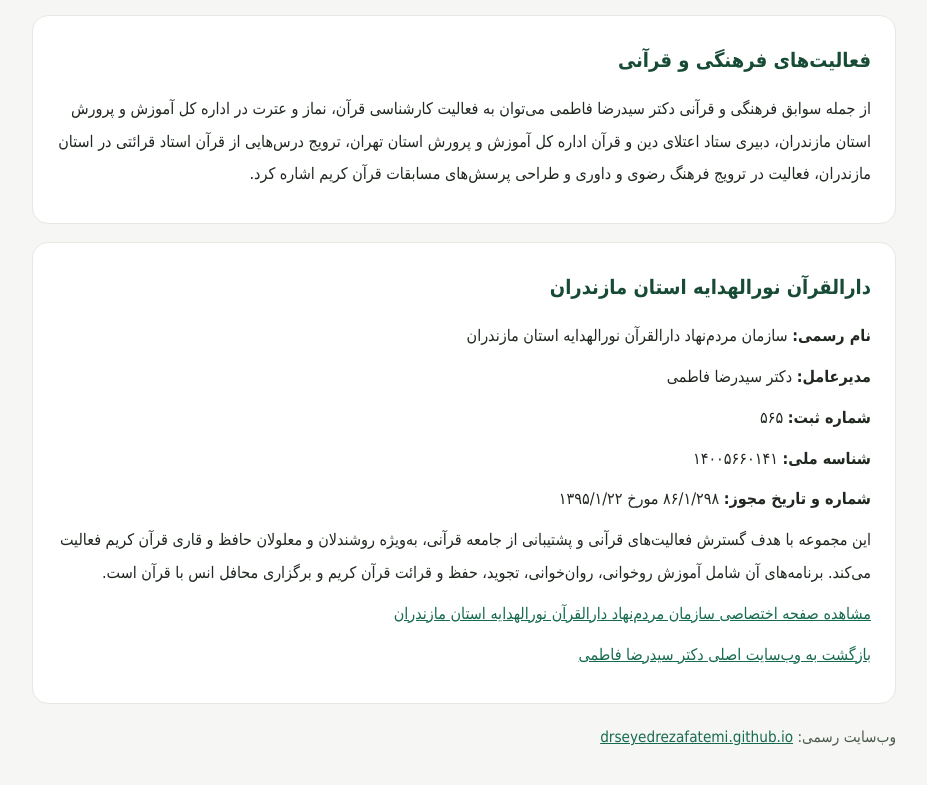
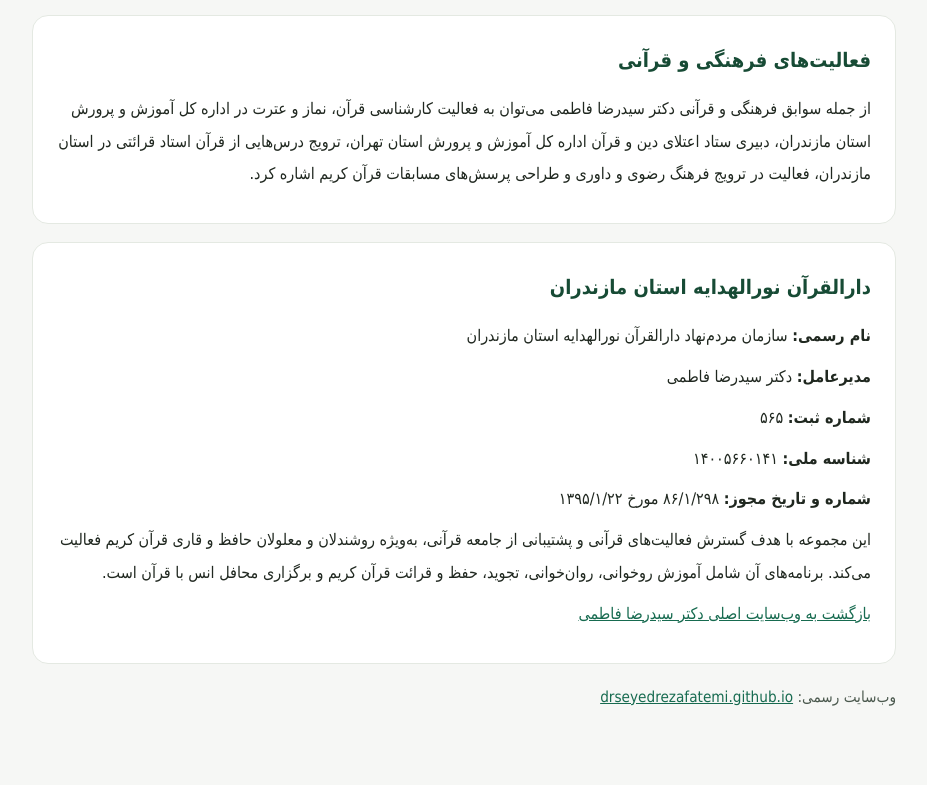
Before and after one commit to drseyedrezafatemi/drseyedrezafatemi.github.io, a plain HTML site: page profile.html in a window 1280 px wide. Shown: the part 916-1701 px from the top of the page, without its empty margins (176-1103 px from the left). After the commit the page ends 1661 px from the top, so only its background shows below. Drawn offline with Linux system fonts and the light colour scheme.

Commit message:
Restore profile page to its previous version

```diff
--- a/profile.html
+++ b/profile.html
@@ -75,7 +75,7 @@
 <h2>فعالیت‌های فرهنگی و قرآنی</h2>
 <p>از جمله سوابق فرهنگی و قرآنی دکتر سیدرضا فاطمی می‌توان به فعالیت کارشناسی قرآن، نماز و عترت در اداره کل آموزش و پرورش استان مازندران، دبیری ستاد اعتلای دین و قرآن اداره کل آموزش و پرورش استان تهران، ترویج درس‌هایی از قرآن استاد قرائتی در استان مازندران، فعالیت در ترویج فرهنگ رضوی و داوری و طراحی پرسش‌های مسابقات قرآن کریم اشاره کرد.</p>
 </section>
-<section id="organization">
+<section>
 <h2>دارالقرآن نورالهدایه استان مازندران</h2>
 <p><strong>نام رسمی:</strong> سازمان مردم‌نهاد دارالقرآن نورالهدایه استان مازندران</p>
 <p><strong>مدیرعامل:</strong> دکتر سیدرضا فاطمی</p>
@@ -83,7 +83,6 @@
 <p><strong>شناسه ملی:</strong> ۱۴۰۰۵۶۶۰۱۴۱</p>
 <p><strong>شماره و تاریخ مجوز:</strong> ۸۶/۱/۲۹۸ مورخ ۱۳۹۵/۱/۲۲</p>
 <p>این مجموعه با هدف گسترش فعالیت‌های قرآنی و پشتیبانی از جامعه قرآنی، به‌ویژه روشندلان و معلولان حافظ و قاری قرآن کریم فعالیت می‌کند. برنامه‌های آن شامل آموزش روخوانی، روان‌خوانی، تجوید، حفظ و قرائت قرآن کریم و برگزاری محافل انس با قرآن است.</p>
-<p><a href="/dar-al-quran.html">مشاهده صفحه اختصاصی سازمان مردم‌نهاد دارالقرآن نورالهدایه استان مازندران</a></p>
 <p><a href="https://drseyedrezafatemi.github.io/">بازگشت به وب‌سایت اصلی دکتر سیدرضا فاطمی</a></p>
 </section>
 <footer class="meta">وب‌سایت رسمی: <a href="https://drseyedrezafatemi.github.io/">drseyedrezafatemi.github.io</a></footer>
```
